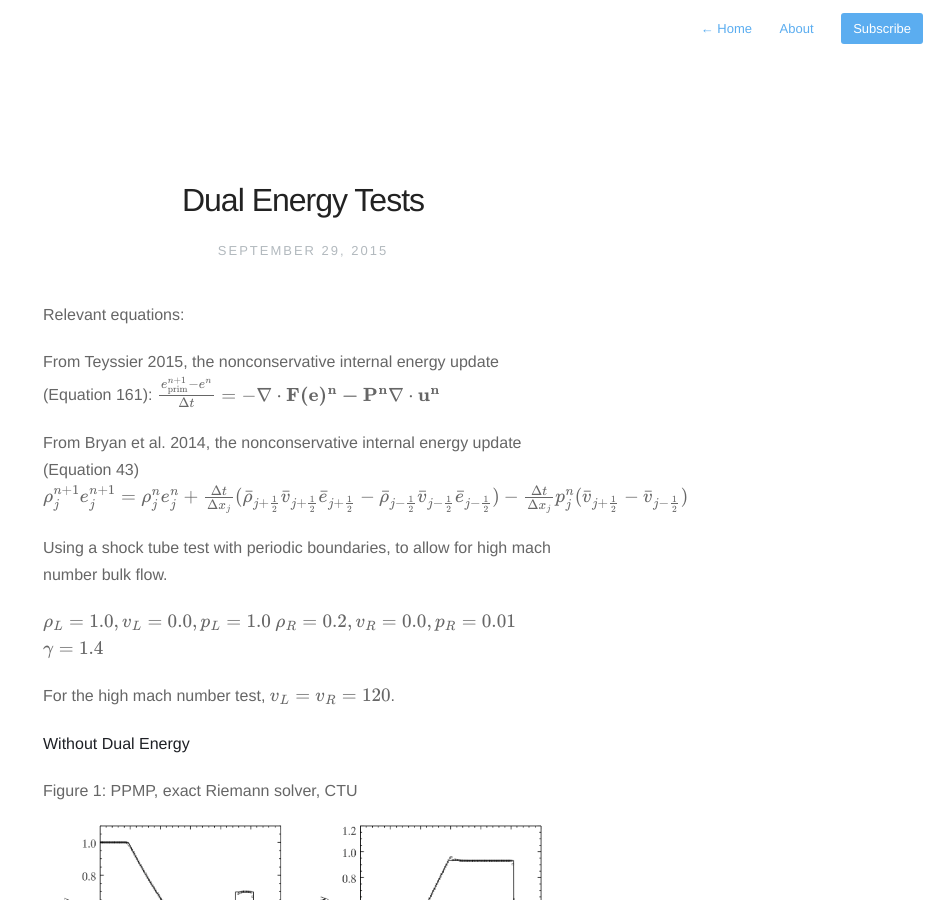
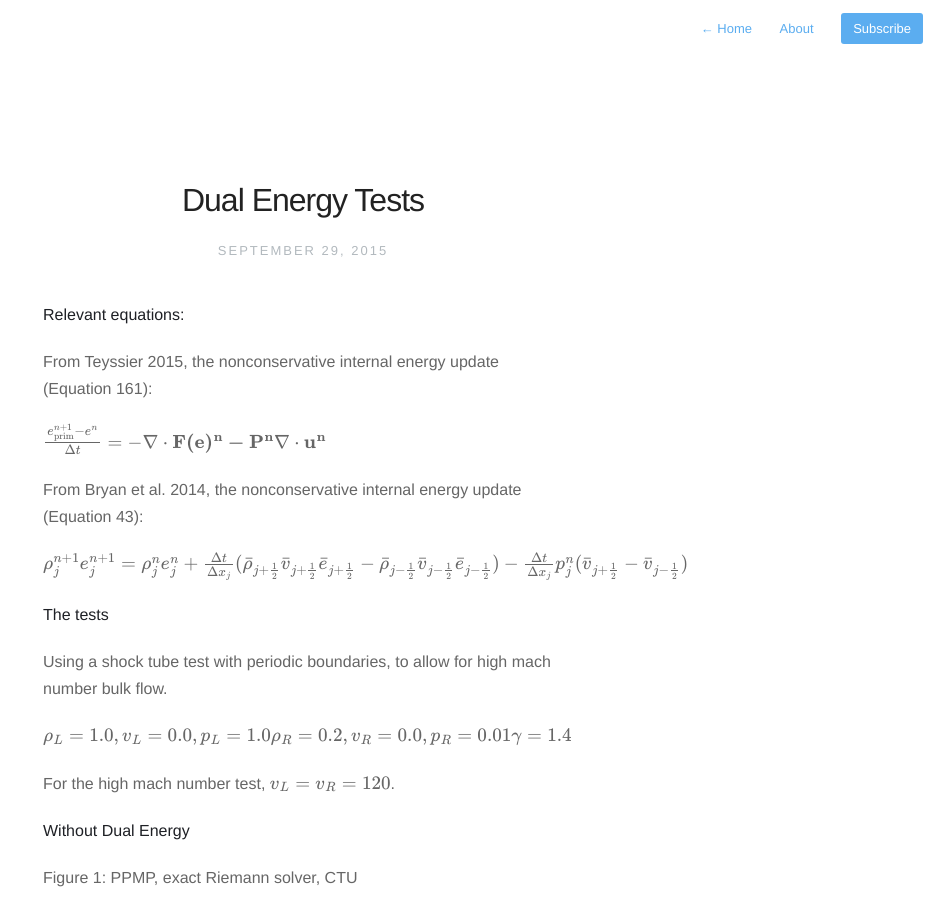
Before and after one commit to evaneschneider/site, a Jekyll site: the page built from _posts/2015-09-29-first-post.markdown, in a window 1280 px wide and 900 px high. Shown: the whole window, without its empty margins (337-1280 px from the left). Built offline with Jekyll 4.4.1, drawn with Linux system fonts in a browser that asks for light colours; nearby versions of some CDN libraries; formulas are drawn with MathJax 3.

Commit message:
Adding equations

```diff
--- a/_posts/2015-09-29-first-post.markdown
+++ b/_posts/2015-09-29-first-post.markdown
@@ -4,28 +4,35 @@
 description: Experimenting with different dual energy formulations
 ---
 
-Relevant equations:
+**Relevant equations:**
 
 From Teyssier 2015, the nonconservative internal energy update (Equation 161):
+
 <span>
 $$
 \frac{e^{n+1}_{\mathrm{prim}} - e^n}{\Delta t} = - \nabla \cdot \bf{F}(e)^n - P^n \nabla \cdot \bf{u}^n
 $$
 </span>
 
-From Bryan et al. 2014, the nonconservative internal energy update (Equation 43)
+From Bryan et al. 2014, the nonconservative internal energy update (Equation 43):
+
 <span>
 $$
 \rho^{n+1}_j e^{n+1}_j = \rho^n_j e^n_j + \frac{\Delta t}{\Delta x_j} (\bar{\rho}_{j + \frac{1}{2}} \bar{v}_{j + \frac{1}{2}} \bar{e}_{j + \frac{1}{2}} - \bar{\rho}_{j - \frac{1}{2}} \bar{v}_{j - \frac{1}{2}} \bar{e}_{j - \frac{1}{2}}) - \frac{\Delta t}{\Delta x_j} p^n_j (\bar{v}_{j + \frac{1}{2}} - \bar{v}_{j - \frac{1}{2}})
 $$
 </span>
 
+
+**The tests**
+
 Using a shock tube test with periodic boundaries, to allow for high mach number bulk flow.
 
 <span>
-$$ \rho_L = 1.0, v_L = 0.0, p_L = 1.0 $$
-$$ \rho_R = 0.2, v_R = 0.0, p_R = 0.01 $$
-$$ \gamma = 1.4 $$
+$$
+\rho_L = 1.0, v_L = 0.0, p_L = 1.0 \\
+\rho_R = 0.2, v_R = 0.0, p_R = 0.01 \\
+\gamma = 1.4
+$$
 </span>
 
 For the high mach number test, $$ v_L = v_R = 120 $$.
```
